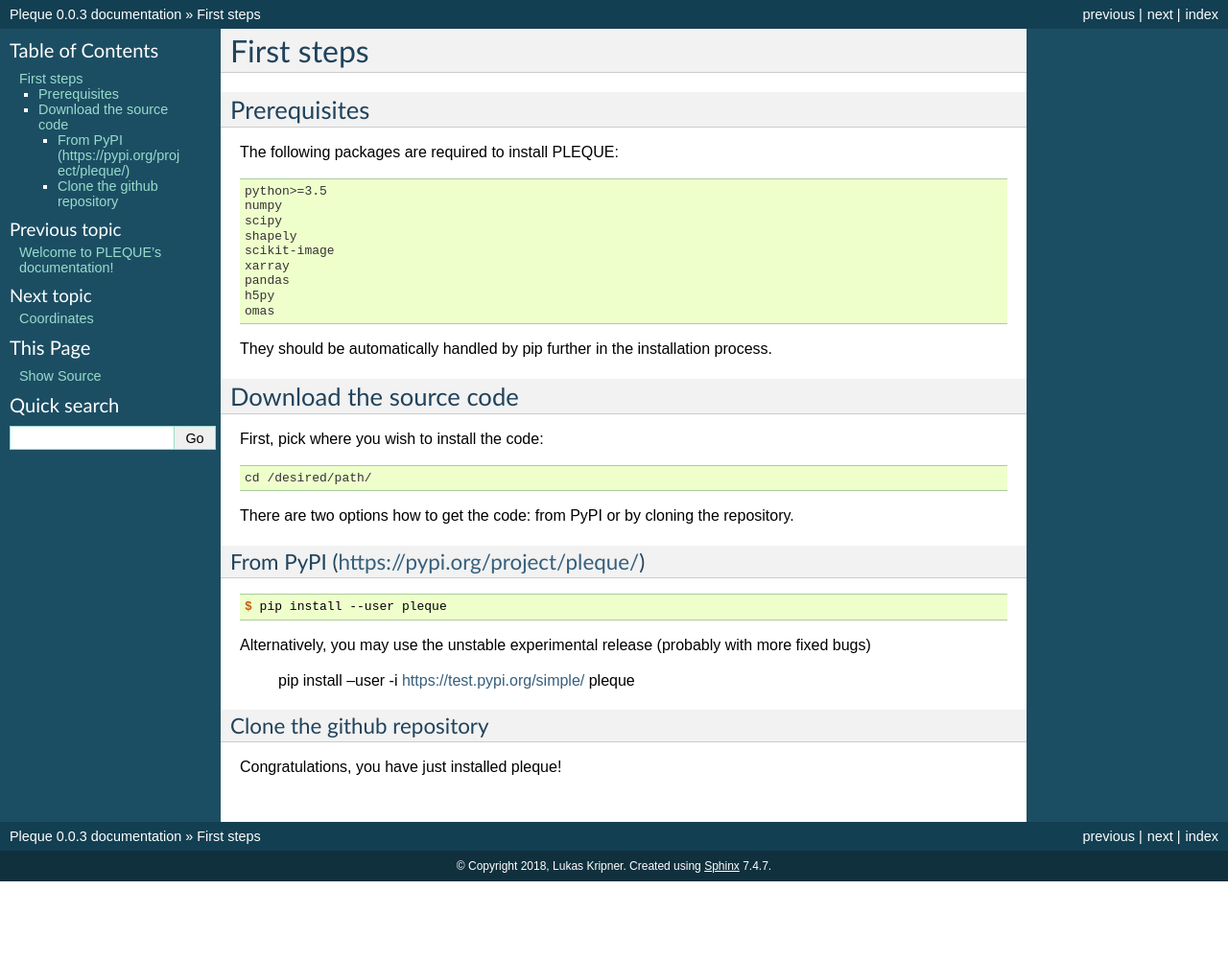
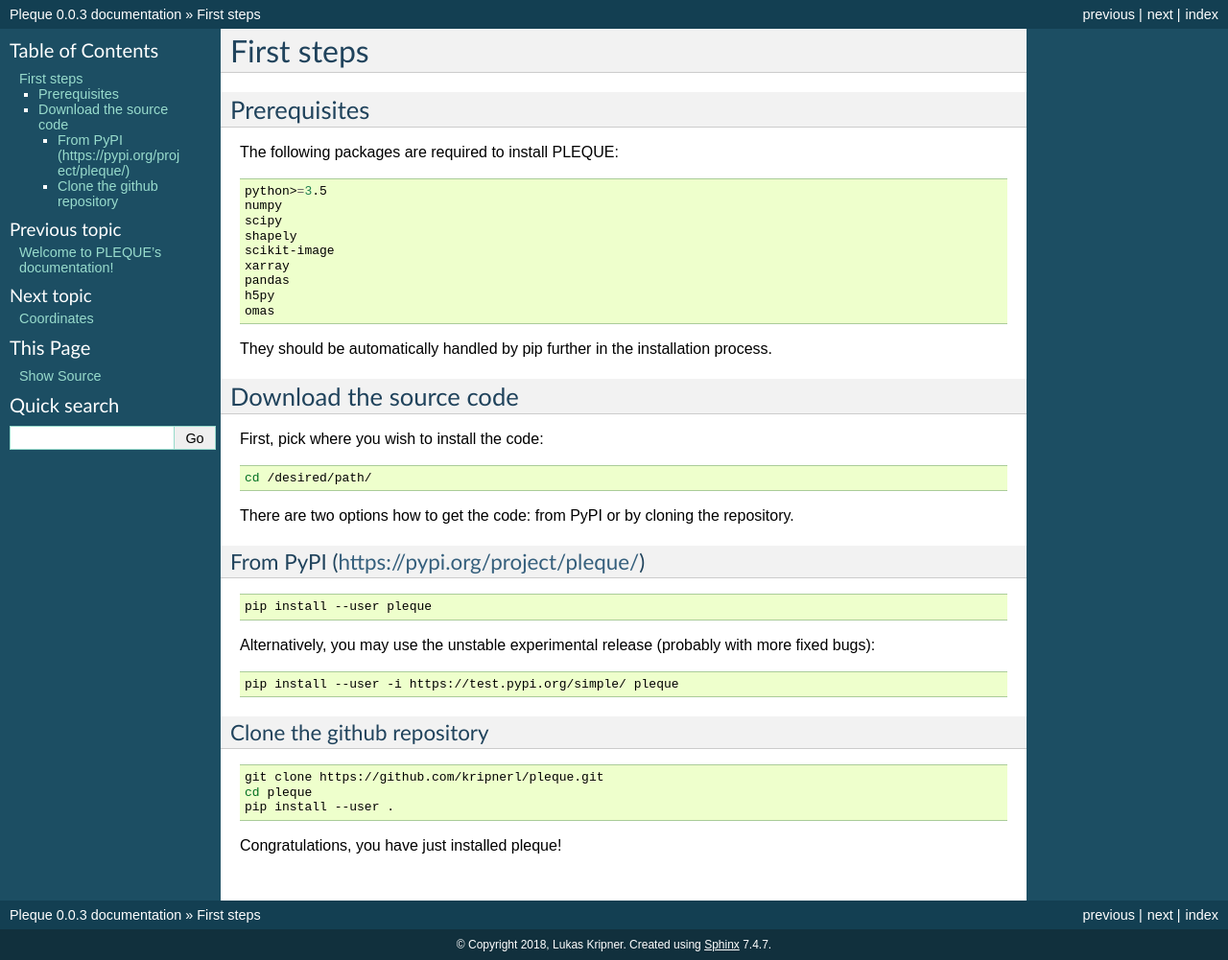
Before and after one commit to kripnerl/pleque, a Sphinx documentation site: the page built from docs/source/first_steps.rst, in a window 1280 px wide. Shown: the whole page at 96% size. Built offline with Sphinx 7.4.7, drawn with Linux system fonts in a browser that asks for light colours; pages that are not in the unit, such as notebooks, are missing from menus; before the commit the page ends 919 px from its top, so only the background shows below that; some of the changed lines change nothing that is shown.

Commit message:
Chose :: as the code block delimiter of choice.

```diff
--- a/docs/source/first_steps.rst
+++ b/docs/source/first_steps.rst
@@ -1,7 +1,7 @@
 First steps
 ===========
 
-.. highlight:: console
+.. highlight:: bash
 
 Prerequisites
 -------------
@@ -33,16 +33,16 @@ From PyPI (https://pypi.org/project/pleque/)
 ^^^^^^^^^^^^^^^^^^^^^^^^^^^^^^^^^^^^^^^^^^^^
 ::
 
-   $ pip install --user pleque
+   pip install --user pleque
 
-Alternatively, you may use the unstable experimental release (probably with more fixed bugs)
-
+Alternatively, you may use the unstable experimental release (probably with more fixed bugs)::
 
    pip install --user -i https://test.pypi.org/simple/ pleque
 
 Clone the github repository
 ^^^^^^^^^^^^^^^^^^^^^^^^^^^
-.. highlight:: bash
+::
+
    git clone https://github.com/kripnerl/pleque.git
    cd pleque
    pip install --user .
```
